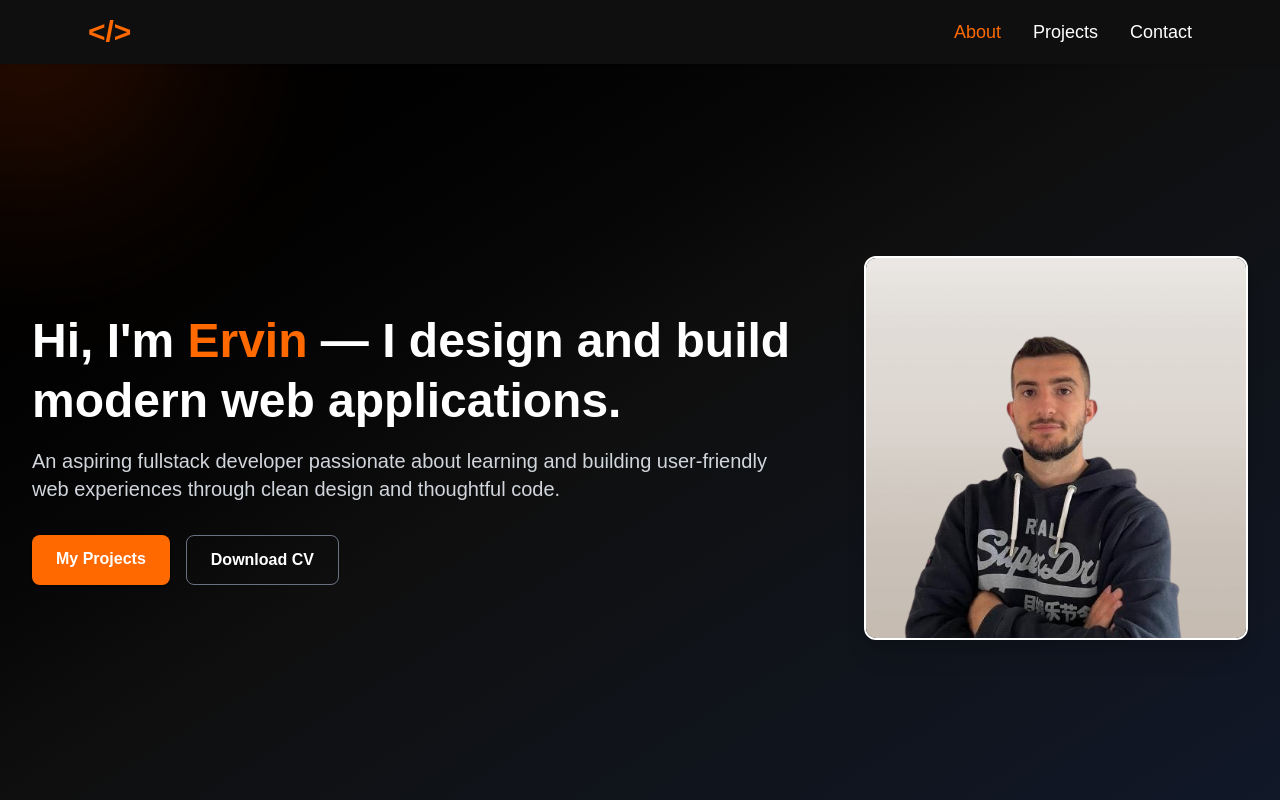
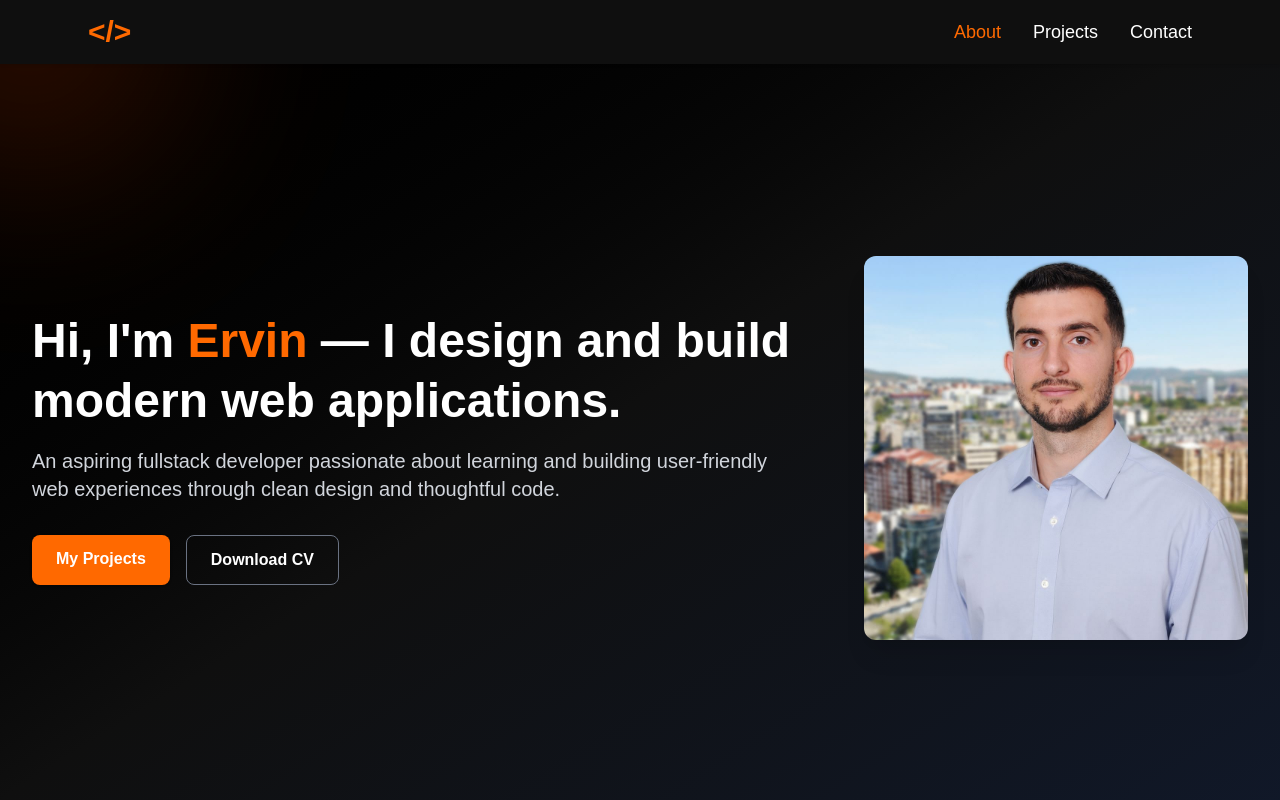
Before and after one commit to ervinosmani/portfolio, a Next.js app: page / in a window 1280 px wide. Shown: the top 800 px of the page. Built offline with nearby package versions, Linux system fonts and the light colour scheme.

Commit message:
Update image

```diff
--- a/src/app/components/Hero.tsx
+++ b/src/app/components/Hero.tsx
@@ -58,10 +58,10 @@ export default function Hero() {
         initial={{ opacity: 0, scale: 0.8 }}
         animate={{ opacity: 1, scale: 1 }}
         transition={{ delay: 0.5, duration: 0.8 }}
-        className="mt-10 md:mt-0 md:ml-16 w-64 h-64 md:w-96 md:h-96 relative z-10 rounded-xl overflow-hidden shadow-xl border-2"
+        className="mt-10 md:mt-0 md:ml-16 w-64 h-64 md:w-96 md:h-96 relative z-10 rounded-xl overflow-hidden shadow-xl"
       >
         <Image
-          src="/eo.png"
+          src="/E.O.jpg"
           alt="Portrait of Ervin Osmani, fullstack web developer"
           fill
           className="object-cover"
```
Also changed, not shown: public/E.O.jpg (added).
